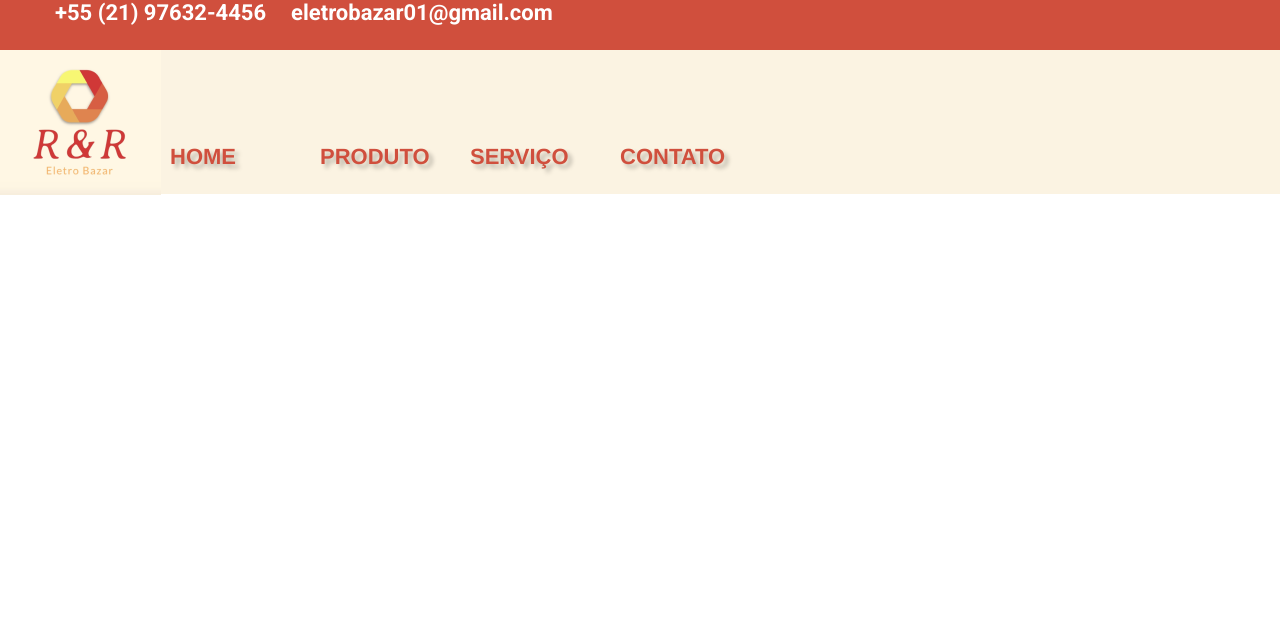
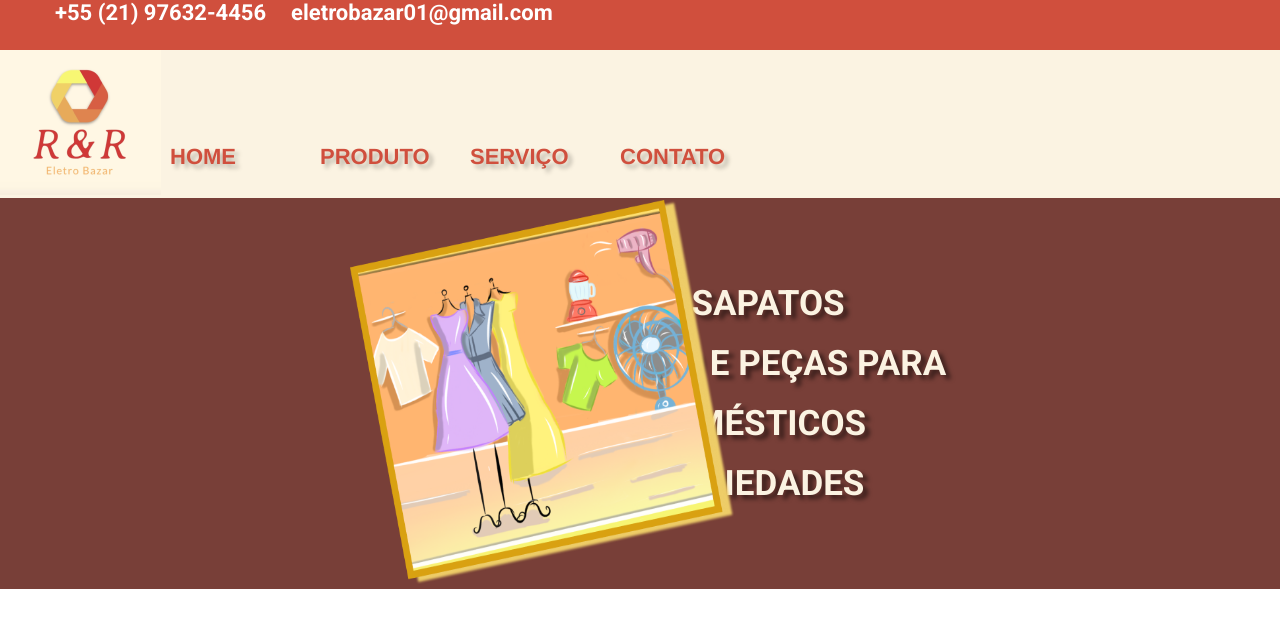
Before and after one commit to xanderifer1974/eletrobz-rr, a React (Create React App) app: page / in a window 1280 px wide. Shown: the top 628 px of the page. Built offline with nearby package versions, Linux system fonts and the light colour scheme.

Commit message:
versao inicial do main banner

```diff
--- a/src/App.js
+++ b/src/App.js
@@ -1,13 +1,14 @@
 import React from 'react';
 import Header from './components/Header'
 import './App.css'
+import MainBanner from './components/MainBanner';
 
 function App() {
   return (
-    <div >
+    <>
       <Header/>
-      <h1>Eletrobazar RR</h1>
-    </div>
+      <MainBanner/>
+    </>
   );
 }
 
--- a/src/components/Header/header.css
+++ b/src/components/Header/header.css
@@ -3,7 +3,7 @@
     background: var(--main-header);
     position: absolute;
     width: 100%;
-    height: 194px;
+    height: 198px;
     left: 0px;
     top: 0px;
 }
--- /dev/null
+++ b/src/components/MainBanner/ImageBanner/imageBanner.css
@@ -0,0 +1,4 @@
+#image-banner{
+margin-left: 350px;
+margin-top: 200px;
+}
--- /dev/null
+++ b/src/components/MainBanner/ImageBanner/index.js
@@ -0,0 +1,13 @@
+import React from 'react'
+import imgBanner from '../../../Assets/img/ImageBanner.png'
+import './imageBanner.css'
+
+function ImageBanner(props){
+    return(
+        <div id="image-banner">
+         <img  src={imgBanner} alt="imagem do banner" width={props.largura} height={props.altura}/>
+        </div>
+    )
+}
+
+export default ImageBanner;
--- /dev/null
+++ b/src/components/MainBanner/MainBanner.css
@@ -0,0 +1,6 @@
+#main-banner {
+    width: 100%;
+    height: auto;
+    background: #783F38;
+    align-content: center;
+}
--- /dev/null
+++ b/src/components/MainBanner/TextBanner/index.js
@@ -0,0 +1,16 @@
+import React from 'react'
+import './textBanner.css'
+
+function TextBanner() {
+    return (
+        <div id="text-banner">
+            <ul>
+                <li>ROUPAS E SAPATOS</li>
+                <li>CONCERTO E PEÇAS PARA ELETRODOMÉSTICOS</li>
+                <li>MUITAS VARIEDADES</li>
+            </ul>
+        </div>
+    )
+}
+
+export default TextBanner;
--- /dev/null
+++ b/src/components/MainBanner/TextBanner/textBanner.css
@@ -0,0 +1,12 @@
+ #text-banner{
+    margin-top: -350px;
+    float: right;
+    width: 800px;
+    font-family: Arial Rounded MT Bold;
+    font-style: normal;
+    font-weight: bold;
+    font-size: 35px;
+    line-height: 60px;
+    color: #FBF3E2;
+    text-shadow: 5px 4px 4px rgba(0, 0, 0, 0.5);
+   }
--- /dev/null
+++ b/src/components/MainBanner/index.js
@@ -0,0 +1,16 @@
+import React from 'react';
+import './MainBanner.css'
+import ImageBanner from './ImageBanner';
+import TextBanner from './TextBanner';
+
+function MainBanner() {
+
+    return (
+        <div id="main-banner">
+            <ImageBanner largura="384.7" altura="384.7" />
+            <TextBanner />
+        </div>
+    )
+}
+
+export default MainBanner;
```
Also changed, not shown: src/Assets/img/ImageBanner.png (added), src/Assets/img/Main Banner.png (added).
